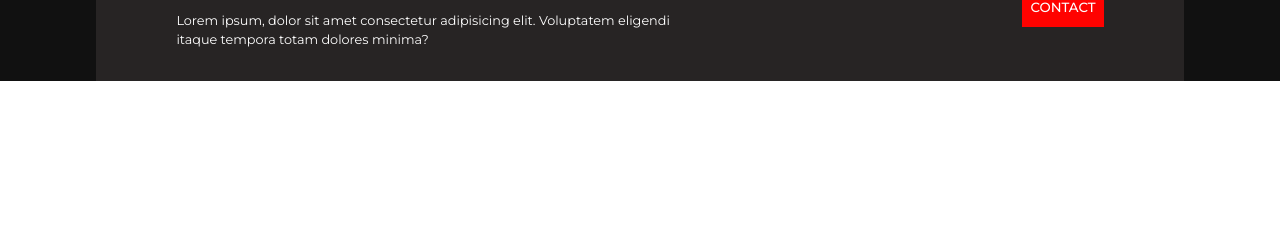
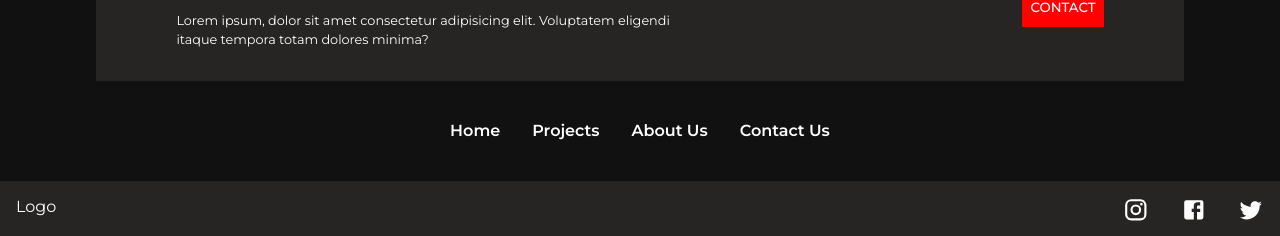
Before and after one commit to amitlandge/Portfolio-Frontend, a React (Vite) app: page / in a window 1280 px wide. Shown: the part 2625-2861 px from the top of the page. Before the commit the page ends 2706 px from the top, so only its background shows below. Built offline with nearby package versions, Linux system fonts and the light colour scheme.

Commit message:
add footer

```diff
--- /dev/null
+++ b/src/Pages/Footer.jsx
@@ -0,0 +1,33 @@
+import { Facebook, Instagram, Twitter } from "@mui/icons-material";
+import { Box, Stack, Typography } from "@mui/material";
+
+const Footer = () => {
+  return (
+    <Stack
+      sx={{
+        background: "#272424",
+        display: "flex",
+        flexDirection: "row",
+        justifyContent: "space-between",
+        padding: "1rem",
+        color: "white",
+      }}
+    >
+      <Typography variant="h4">Logo</Typography>
+      <Box
+        sx={{
+          color: "white",
+          display: "flex",
+          gap: "2rem",
+          fontSize: "1.6rem",
+        }}
+      >
+        <Instagram />
+        <Facebook />
+        <Twitter />
+      </Box>
+    </Stack>
+  );
+};
+
+export default Footer;
--- a/src/Pages/Home.jsx
+++ b/src/Pages/Home.jsx
@@ -3,6 +3,7 @@ import Hero from "./Hero";
 import Cards from "./Cards";
 import Achievement from "./Achievement";
 import Projects from "./Projects";
+import Footer from "./Footer";
 
 const Home = () => {
   return (
@@ -11,6 +12,7 @@ const Home = () => {
       <Cards />
       <Achievement />
       <Projects />
+      <Footer />
     </Box>
   );
 };
--- a/src/Pages/Projects.jsx
+++ b/src/Pages/Projects.jsx
@@ -1,6 +1,16 @@
-import { Box, Button, Stack, Typography } from "@mui/material";
+import {
+  Box,
+  Button,
+  MenuItem,
+  MenuList,
+  Stack,
+  Typography,
+} from "@mui/material";
 import CustomButton1 from "../UI/CustomButton1";
 import { projectData } from "../Data/ProjectData";
+
+import { fontWeight } from "../Style/fontWeight";
+import { Link } from "react-router-dom";
 
 const Projects = () => {
   return (
@@ -129,6 +139,35 @@ const Projects = () => {
         </Box>
         <CustomButton1 title={"Contact"} />
       </Stack>
+
+      <Stack
+        sx={{
+          width: "80%",
+          margin: "0% auto",
+        }}
+      >
+        <MenuList
+          sx={{
+            display: "flex",
+            fontWeight: "600",
+            justifyContent: "center",
+            padding: "2rem",
+          }}
+        >
+          <MenuItem>
+            <Link style={{ ...fontWeight }}>Home</Link>
+          </MenuItem>
+          <MenuItem>
+            <Link style={{ ...fontWeight }}>Projects</Link>
+          </MenuItem>
+          <MenuItem>
+            <Link style={{ ...fontWeight }}>About Us</Link>
+          </MenuItem>
+          <MenuItem>
+            <Link style={{ ...fontWeight }}>Contact Us</Link>
+          </MenuItem>
+        </MenuList>
+      </Stack>
     </Box>
   );
 };
```
